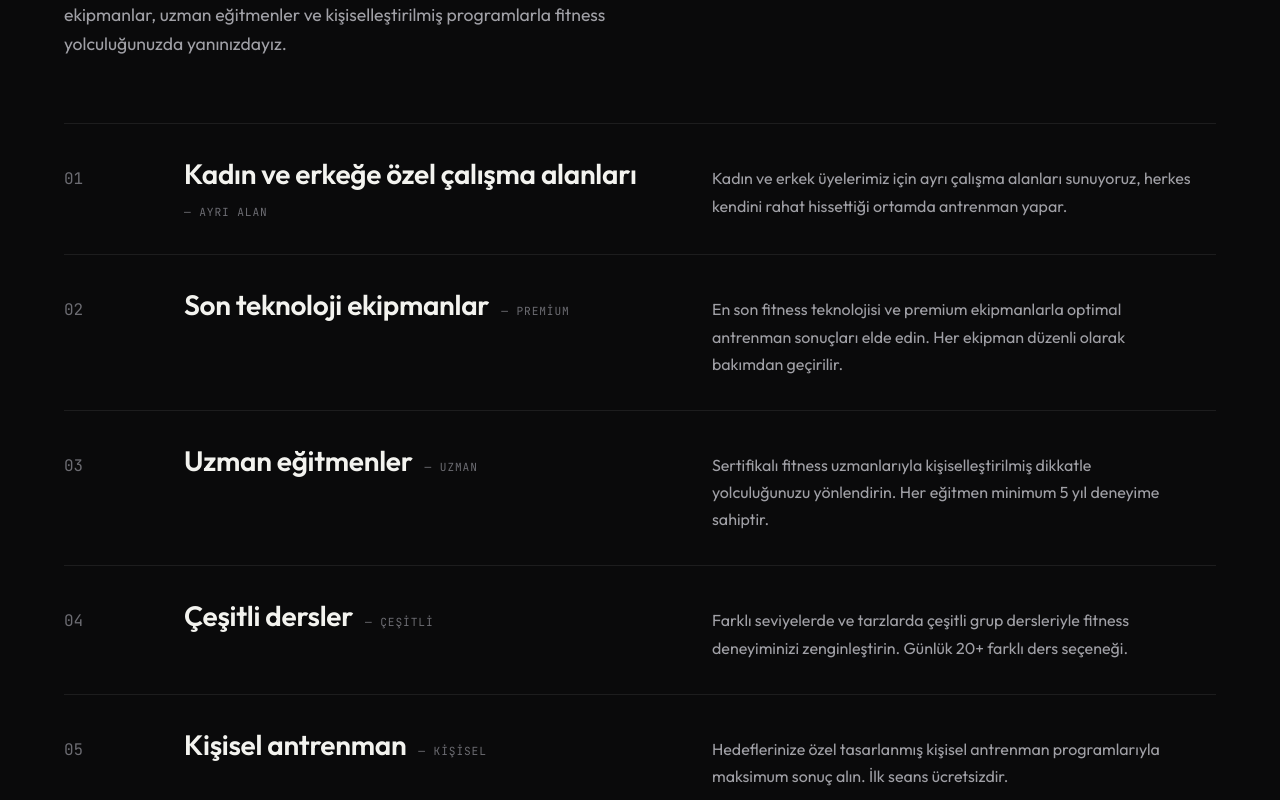
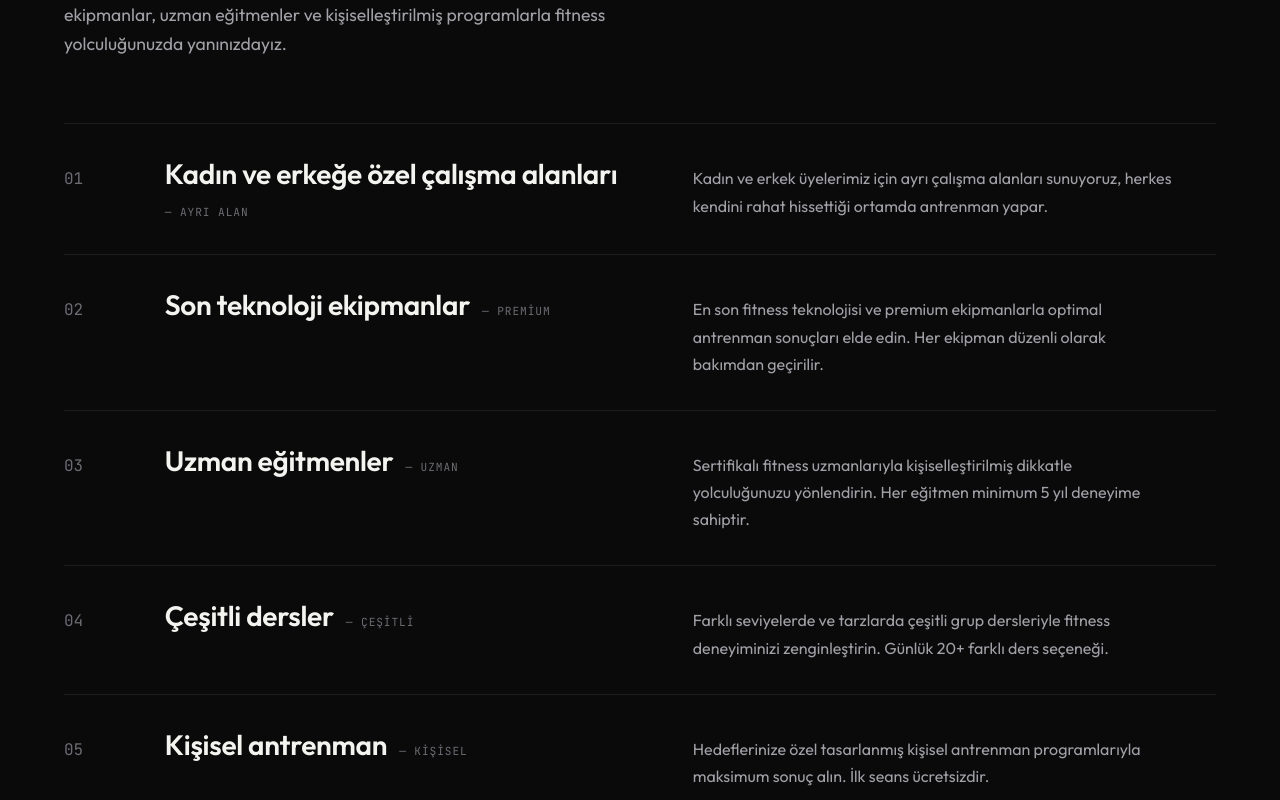
Before and after one commit to Sselimkoc/modern-gym, a React (Create React App) app: page / in a window 1280 px wide. Shown: the part 1200-2000 px from the top of the page. Built offline with nearby package versions, Linux system fonts and the light colour scheme.

Commit message:
style: adjust spacing in FeatureRow and format AuthorTitle in TestimonialsSection

```diff
--- a/src/components/layout/Navbar.jsx
+++ b/src/components/layout/Navbar.jsx
@@ -13,7 +13,8 @@ const NavbarWrapper = styled.nav`
   background-color: ${({ $scrolled, theme }) =>
     $scrolled ? theme.colors.bgElevated : "transparent"};
   border-bottom: 1px solid
-    ${({ $scrolled, theme }) => ($scrolled ? theme.colors.border : "transparent")};
+    ${({ $scrolled, theme }) =>
+      $scrolled ? theme.colors.border : "transparent"};
   transition: ${({ theme }) => theme.transitions.default};
 `;
 
--- a/src/components/sections/FeaturesSection.jsx
+++ b/src/components/sections/FeaturesSection.jsx
@@ -56,7 +56,7 @@ const FeatureList = styled.div`
 const FeatureRow = styled(motion.div)`
   display: grid;
   grid-template-columns: 4rem 1fr;
-  gap: 1.5rem;
+  gap: 0.3rem;
   padding: 2rem 0;
   border-bottom: 1px solid ${({ theme }) => theme.colors.border};
   transition: ${({ theme }) => theme.transitions.default};
--- a/src/components/sections/TestimonialsSection.jsx
+++ b/src/components/sections/TestimonialsSection.jsx
@@ -258,12 +258,14 @@ const TestimonialsSection = () => {
                           </AuthorImage>
                           <AuthorInfo>
                             <AuthorName>{testimonial.author.name}</AuthorName>
-                            <AuthorTitle>{testimonial.author.title}</AuthorTitle>
+                            <AuthorTitle>
+                              {testimonial.author.title}
+                            </AuthorTitle>
                           </AuthorInfo>
                         </TestimonialAuthor>
                       </TestimonialContent>
                     </TestimonialSlide>
-                  )
+                  ),
               )}
             </AnimatePresence>
           </TestimonialSlider>
```
